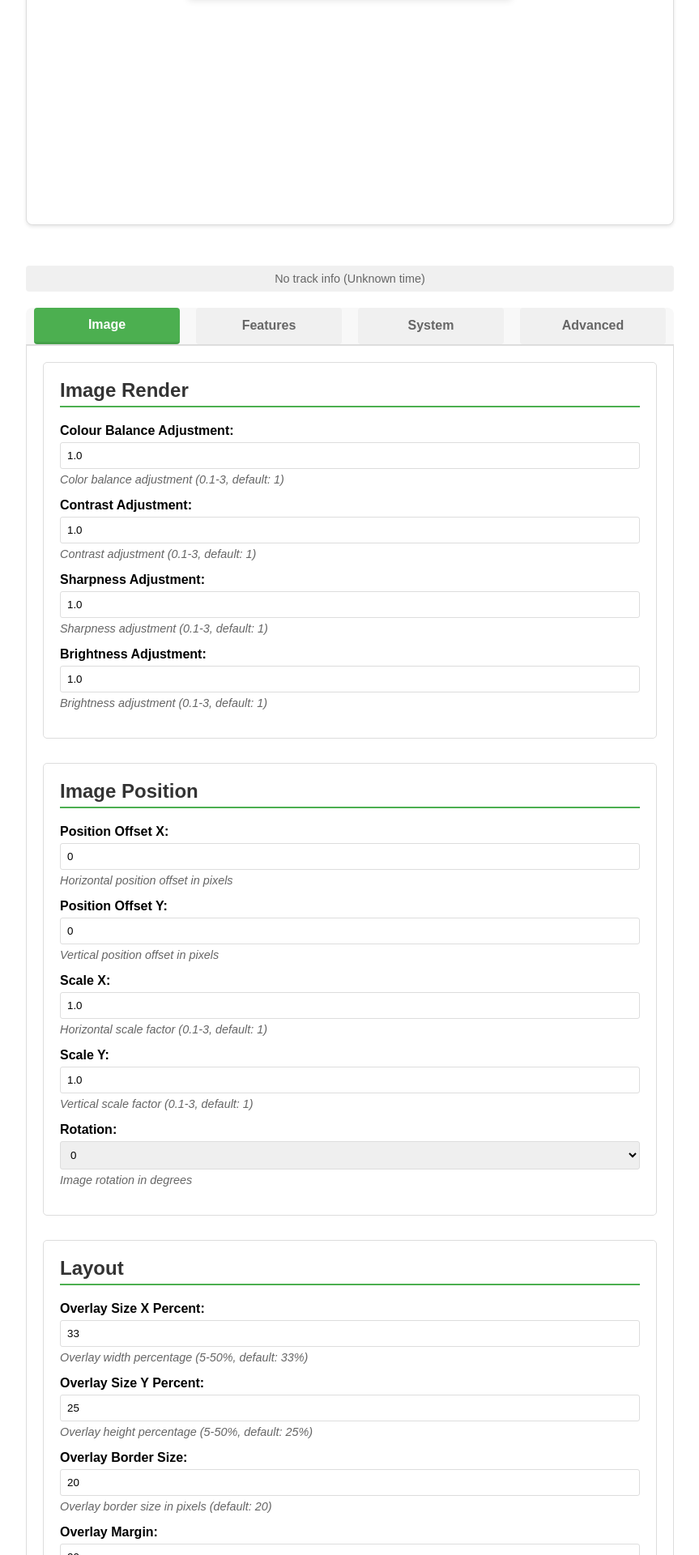
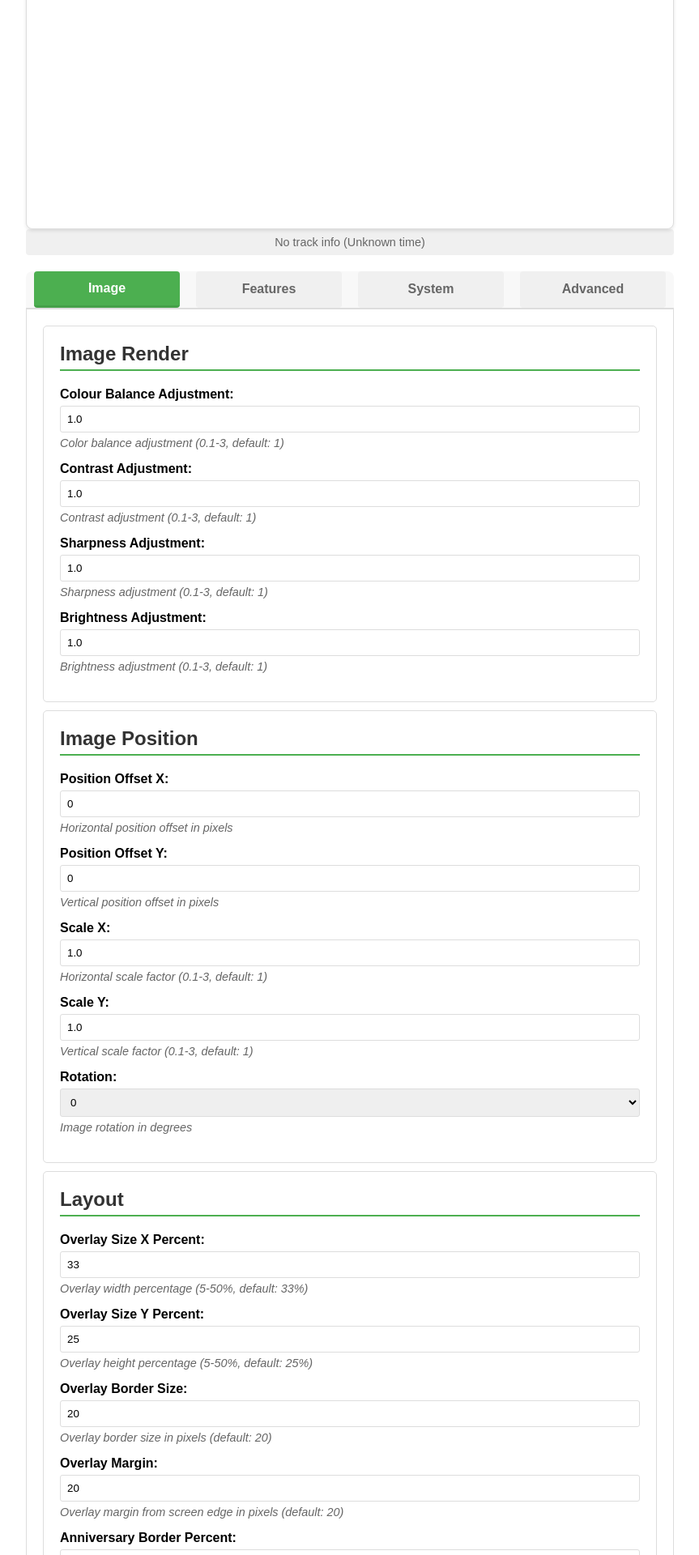
Before and after one commit to richardtkemp/roon-album-art-display, a Flask app: page / in a window 1280 px wide. Shown: the part 550-2470 px from the top of the page at 81% size, without its empty margins (208-1071 px from the left). Run offline with Flask 3, Linux system fonts and the light colour scheme; data that the repository does not hold is empty; some libraries are stand-ins or nearby versions.

Commit message:
Fix some web spacing issues

```diff
--- a/roon_display/web/static/css/styles.css
+++ b/roon_display/web/static/css/styles.css
@@ -10,7 +10,7 @@ body {
 
 /* Section styles */
 .section {
-    margin-bottom: 30px;
+    margin-bottom: 10px;
     padding: 20px;
     border: 1px solid #ddd;
     border-radius: 5px;
@@ -214,7 +214,6 @@ button:hover { background-color: #45a049; }
 .display-positioning-container {
     position: relative;
     height: var(--display-height, 600px);
-    margin: 50px 0;
 }
 
 .display-container {
@@ -236,7 +235,7 @@ button:hover { background-color: #45a049; }
 
 #current-display-image {
     max-width: 100%;
-    max-height: calc(100% - 40px); /* Account for container padding */
+    max-height: 100%;
     width: auto;
     height: auto;
     border-radius: 4px;
--- a/roon_display/web/templates/config_form.html
+++ b/roon_display/web/templates/config_form.html
@@ -98,7 +98,8 @@
 
         const webImageMaxWidth = {{ web_image_max_width }};
         const responsiveWidth = calculateResponsiveWidth(webImageMaxWidth);
-        document.documentElement.style.setProperty('--display-height', `${responsiveWidth}px`); // Height only, width handled by JavaScript
+        const containerHeight = responsiveWidth + 40;
+        document.documentElement.style.setProperty('--display-height', `${containerHeight}px`);
 
         // Store values globally for scroll effect
         window.configImageWidth = webImageMaxWidth;
```
